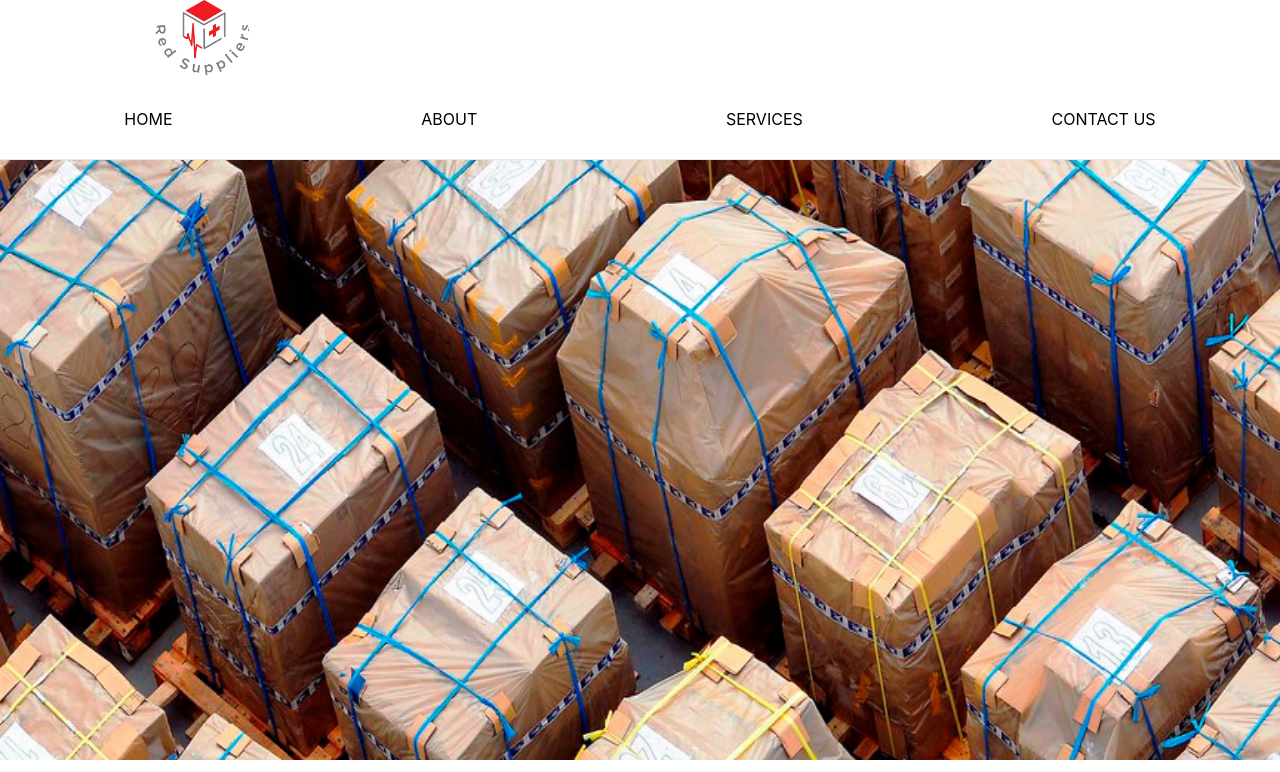
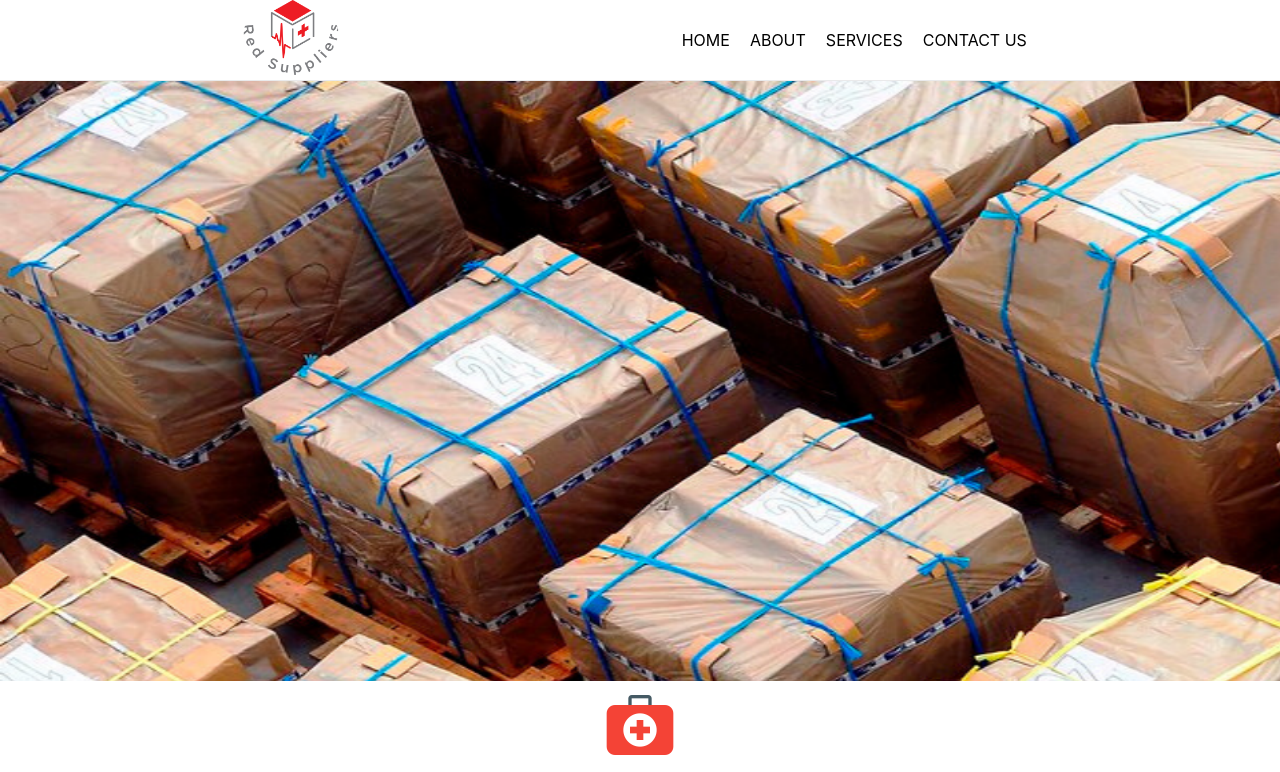
Before and after one commit to Red-Suppliers-LLC/red-suppliers-fe, a React (Create React App) app in the folder client/: page / in a window 1280 px wide. Shown: the top 772 px of the page. Built offline with nearby package versions, Linux system fonts and the light colour scheme.

Commit message:
updated styles to matching wireframe
image needs to change.

```diff
--- a/client/src/components/NavBar.js
+++ b/client/src/components/NavBar.js
@@ -1,7 +1,6 @@
 import React from "react"
 import logo from "../img/logo.png"
-import "../styling/NavBar.css";
-
+import "../styling/NavBar.css"
 
 class NavBar extends React.Component {
   // Make backend database to allow toggle below
@@ -33,7 +32,6 @@ class NavBar extends React.Component {
   render() {
     return (
       <div className="wrap-navbar">
-
         {/* http://localhost:3000 */}
 
         {/* https://redsuppliers.com */}
@@ -44,44 +42,31 @@ class NavBar extends React.Component {
             {/* <div className="wrap-img-link">  */}
             <div className="logo">
               <img
+                className="nav-img"
                 src={logo}
                 alt="Red Suppliers LLC Logo"
-              className="nav-img"
               />
-          </div>
               <div className="link-bar">
                 <label for="toggle">&#9776;</label>
               </div>
-        </div>
-        <input type="checkbox" id="toggle"/>
+
+              <input type="checkbox" id="toggle" />
               <div className="wrap-link">
-
-          <a
-            href="https://redsuppliers.com/"
-            className="link"
-          >
+                <a href="https://redsuppliers.com/" className="link">
                   HOME
                 </a>
-          <a
-            href="https://redsuppliers.com/about"
-            className="link"
-          >
+                <a href="https://redsuppliers.com/about" className="link">
                   ABOUT
                 </a>
-          <a
-            href="https://redsuppliers.com/services"
-            className="link"
-          >
+                <a href="https://redsuppliers.com/services" className="link">
                   SERVICES
                 </a>
-          <a
-            href="https://redsuppliers.com/contact"
-            className="link"
-          >
+                <a href="https://redsuppliers.com/contact" className="link">
                   CONTACT US
                 </a>
               </div>
-        {/* </div>  */}
+            </div>
+          </div>
         </div>
       </div>
     )
--- a/client/src/styling/Home.css
+++ b/client/src/styling/Home.css
@@ -1,10 +1,10 @@
 .body {
-  overflow-x: hidden !important;
+  overflow-x: hidden;
 }
 
 .home-img {
-  width: 100% !important;
-  height: auto;
+  width: 100%;
+  height: 3%;
 }
 /* @media (max-width: 500px) {
   .home-img {
--- a/client/src/styling/NavBar.css
+++ b/client/src/styling/NavBar.css
@@ -1,3 +1,6 @@
+.logo {
+  display: flex;
+}
 .wrap-navbar {
   width: 100%;
   display: flex;
@@ -7,13 +10,13 @@
   width: 100%;
   display: flex;
   justify-content: flex-end;
-  justify-content: space-around;
+  margin-right: 19%;
 }
 
 .link {
   text-decoration: none;
   color: #000000;
-  margin: 30px 0px;
+  margin: 30px 10px;
 }
 
 .name {
@@ -41,15 +44,13 @@ label {
   height: 75px;
   width: auto;
   border-radius: 50px;
-  margin-left: 155px;
+  margin-left: 19%;
 }
 
- /* .wrap-nav-link {
+/* .wrap-nav-link {
    display: none;
   display: flex;
 }  */
-
-
 
 @media (max-width: 1000px) {
 }
```
Also changed, not shown: client/src/Reducers/index.js (+2 -5 lines). Lines whose indentation alone changed are shown as unchanged.
